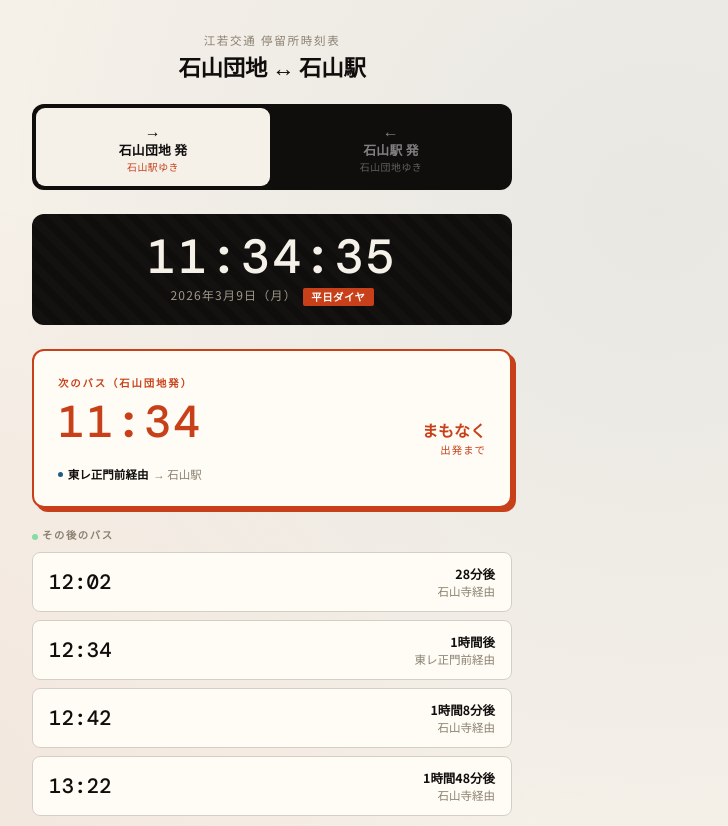
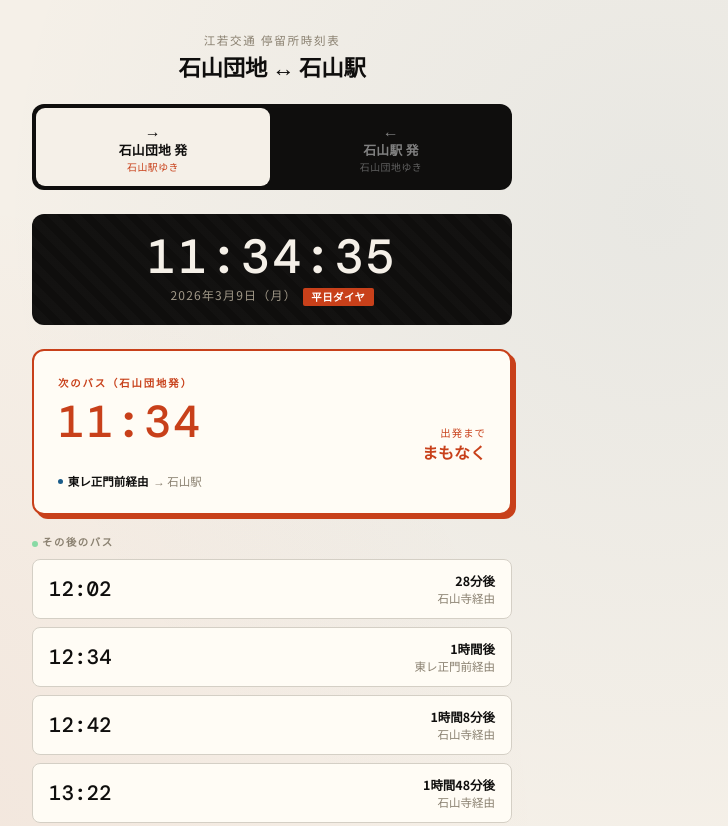
Before and after one commit to yuutouno31-sudo/bussss, a plain HTML site: page index.html in a window 1280 px wide. Shown: the top 826 px of the page, without its empty margins (368-1096 px from the left). Drawn offline with nearby package versions, Linux system fonts and the light colour scheme.

Commit message:
Update index.html

```diff
--- a/index.html
+++ b/index.html
@@ -210,6 +210,12 @@
     font-size: 0.65rem;
     font-weight: 400;
     letter-spacing: 0.1em;
+    order: -1;
+  }
+  .countdown {
+    display: flex;
+    flex-direction: column;
+    align-items: flex-end;
   }
 
   .via-tag {
@@ -651,7 +657,7 @@ function render() {
   if (nextBusArea.dataset.key === dirKey) {
     if (upcoming.length > 0) {
       const cdEl = nextBusArea.querySelector('.countdown');
-      if (cdEl) cdEl.childNodes[0].textContent = formatCountdown(upcoming[0].h*60+upcoming[0].m - nowMin);
+      if (cdEl) cdEl.childNodes[1].textContent = formatCountdown(upcoming[0].h*60+upcoming[0].m - nowMin);
     }
     return;
   }
@@ -671,7 +677,7 @@ function render() {
       <div class="card-label">次のバス（${srcName}発）</div>
       <div class="card-row">
         <div class="bus-time">${pad(next.h)}:${pad(next.m)}</div>
-        <div class="countdown">${formatCountdown(diffNext)}<span>出発まで</span></div>
+        <div class="countdown"><span>出発まで</span>${formatCountdown(diffNext)}</div>
       </div>
       <div class="via-tag"><span class="via-dot"></span><strong>${next.via}</strong>→ ${destName}${next.direct?' (直行)':''}</div>
     `;
@@ -704,11 +710,8 @@ function render() {
   }
 }
 
-// =====================================================
-// Full timetable toggle
-// =====================================================
 let fullOpen = false;
-let ttDayType = null; // currently displayed day type in full timetable
+let ttDayType = null;
 
 function toggleFull() {
   fullOpen = !fullOpen;
@@ -749,7 +752,6 @@ function renderFullTimetable() {
   const buses = data[ttDayType];
   const upcoming = buses.filter(x => x.h*60+x.m >= nowMin);
 
-  // Group by hour
   const byHour = {};
   buses.forEach(b => {
     if (!byHour[b.h]) byHour[b.h] = [];
```
